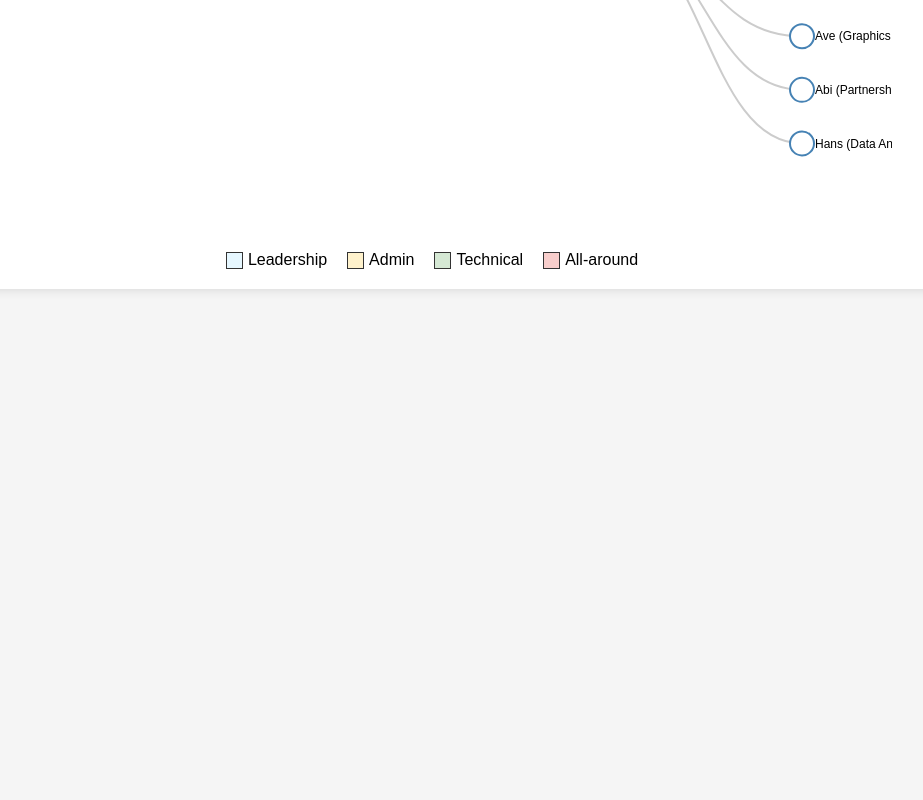
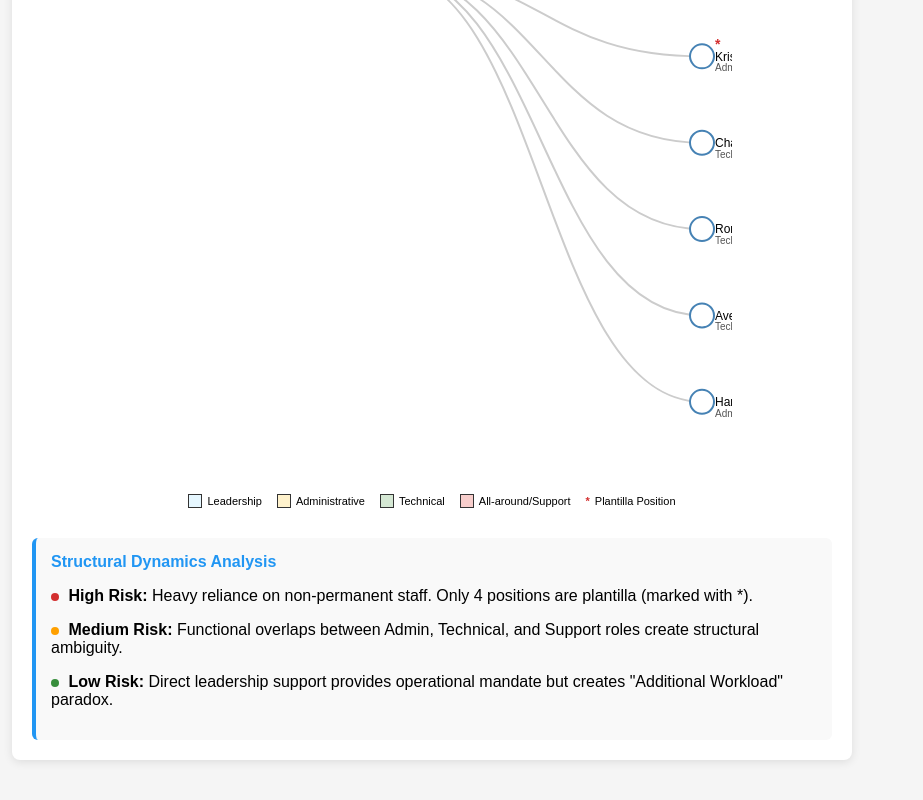
Before and after one commit to cognitioplus/strategic-planner, a plain HTML site: page orgstructure.html in a window 1280 px wide. Shown: the part 691-1491 px from the top of the page, without its empty margins (208-1131 px from the left). Before the commit the page ends 1000 px from the top, so only its background shows below. Drawn offline with nearby package versions, Linux system fonts and the light colour scheme.

Commit message:
Update orgstructure.html

```diff
--- a/orgstructure.html
+++ b/orgstructure.html
@@ -3,16 +3,17 @@
 <head>
     <meta charset="UTF-8">
     <meta name="viewport" content="width=device-width, initial-scale=1.0">
-    <title>WSP Secretariat Structure</title>
+    <title>WSP Secretariat Structure - Portrait View</title>
     <script src="https://d3js.org/d3.v7.min.js"></script>
     <style>
         body {
             font-family: Arial, sans-serif;
             margin: 20px;
             background-color: #f5f5f5;
+            padding: 20px;
         }
         .chart-container {
-            max-width: 1000px;
+            max-width: 800px;
             margin: 0 auto;
             background-color: white;
             padding: 20px;
@@ -50,14 +51,22 @@
         h1 {
             color: #333;
             text-align: center;
+            margin-bottom: 10px;
+        }
+        h2 {
+            color: #555;
+            text-align: center;
+            margin-top: 5px;
             margin-bottom: 20px;
+            font-size: 16px;
         }
         .legend {
             display: flex;
             justify-content: center;
-            gap: 20px;
-            margin-top: 20px;
+            gap: 15px;
+            margin-top: 15px;
             flex-wrap: wrap;
+            font-size: 11px;
         }
         .legend-item {
             display: flex;
@@ -65,76 +74,130 @@
             gap: 5px;
         }
         .legend-color {
-            width: 15px;
-            height: 15px;
+            width: 12px;
+            height: 12px;
             border: 1px solid #333;
         }
         .highlighted {
             fill: #ffeb3b !important;
             stroke: #ff9800 !important;
         }
+        .plantilla-marker {
+            font-weight: bold;
+            color: #d32f2f;
+        }
+        .analysis-section {
+            margin-top: 30px;
+            padding: 15px;
+            background-color: #f9f9f9;
+            border-radius: 6px;
+            border-left: 4px solid #2196f3;
+        }
+        .analysis-title {
+            color: #2196f3;
+            margin-bottom: 10px;
+            font-weight: bold;
+        }
+        .risk-indicator {
+            display: inline-block;
+            width: 8px;
+            height: 8px;
+            border-radius: 50%;
+            margin-right: 5px;
+        }
+        .high-risk {
+            background-color: #d32f2f;
+        }
+        .medium-risk {
+            background-color: #ffa000;
+        }
+        .low-risk {
+            background-color: #388e3c;
+        }
     </style>
 </head>
 <body>
     <div class="chart-container">
-        <h1>WSP Secretariat Structure</h1>
+        <h1>WorldSkills Philippines (WSP) Secretariat Structure</h1>
+        <h2>Portrait View - Organizational Hierarchy & Operational Dynamics</h2>
         <div id="chart"></div>
         <div class="legend">
             <div class="legend-item"><div class="legend-color" style="background-color: #e6f7ff;"></div> Leadership</div>
-            <div class="legend-item"><div class="legend-color" style="background-color: #fff2cc;"></div> Admin</div>
+            <div class="legend-item"><div class="legend-color" style="background-color: #fff2cc;"></div> Administrative</div>
             <div class="legend-item"><div class="legend-color" style="background-color: #d5e8d4;"></div> Technical</div>
-            <div class="legend-item"><div class="legend-color" style="background-color: #f8cecc;"></div> All-around</div>
+            <div class="legend-item"><div class="legend-color" style="background-color: #f8cecc;"></div> All-around/Support</div>
+            <div class="legend-item"><span class="plantilla-marker">* </span> Plantilla Position</div>
+        </div>
+
+        <div class="analysis-section">
+            <div class="analysis-title">Structural Dynamics Analysis</div>
+            <p><span class="risk-indicator high-risk"></span> <strong>High Risk:</strong> Heavy reliance on non-permanent staff. Only 4 positions are plantilla (marked with *).</p>
+            <p><span class="risk-indicator medium-risk"></span> <strong>Medium Risk:</strong> Functional overlaps between Admin, Technical, and Support roles create structural ambiguity.</p>
+            <p><span class="risk-indicator low-risk"></span> <strong>Low Risk:</strong> Direct leadership support provides operational mandate but creates "Additional Workload" paradox.</p>
         </div>
     </div>
 
     <script>
-        // Data structure based on the whiteboard image
+        // Data structure based on the provided information
         const data = {
-            name: "TESDO (DDG Vidal)",
+            name: "David B. Bungallon\nExecutive Director, ROMO",
             children: [
                 {
-                    name: "ROMO (to Dave)",
+                    name: "Dexter C. Hulleza\nChief TESD Specialist/Head, WorldSkills",
                     children: [
                         {
-                            name: "WS (Dexter)",
-                            children: [
-                                {
-                                    name: "Admin",
-                                    children: [
-                                        { name: "Alex (HR & Fin)" },
-                                        { name: "Dolf* (Admin Support)" },
-                                        { name: "Bianca (Supply Officer)" }
-                                    ]
-                                },
-                                {
-                                    name: "Technical",
-                                    children: [
-                                        { name: "Niezza (Senior)*" },
-                                        { name: "Tet (TESD II) Project Coordinator" },
-                                        { name: "Aira* (Writer / Researcher) - Tech-Sup" },
-                                        { name: "Mara (Proj. Coordinator)" },
-                                        { name: "Ron (IT Programmer) Tech Support" },
-                                        { name: "Charles (Tech Support)" },
-                                        { name: "Ave (Graphics - Tech Support)" },
-                                        { name: "Abi (Partnership focal)" },
-                                        { name: "Hans (Data Analyst)" }
-                                    ]
-                                },
-                                {
-                                    name: "All-around",
-                                    children: []
-                                }
-                            ]
+                            name: "Niezza G. Soriano*\nTESD Specialist I, WorldSkills",
+                            type: "Technical"
+                        },
+                        {
+                            name: "Aira Mae Dela Vega*\nTESD Specialist I, WorldSkills",
+                            type: "Technical"
+                        },
+                        {
+                            name: "Rodolfo G. Villena\nAdministrative Assistant III, ODDG-TESDO",
+                            type: "Administrative"
+                        },
+                        {
+                            name: "Maria Theresa K. Marin\nProject Coordinator, WorldSkills",
+                            type: "Technical"
+                        },
+                        {
+                            name: "Maradika Ysiaba M. Ramos\nProject Coordinator, WorldSkills",
+                            type: "Technical"
+                        },
+                        {
+                            name: "Abigail B. Pascual*\nAdministrative Support Staff, WorldSkills",
+                            type: "Administrative"
+                        },
+                        {
+                            name: "Kristine Danielle P. Vega*\nAdministrative Support Staff, WorldSkills",
+                            type: "Administrative"
+                        },
+                        {
+                            name: "Charles Dave A. Obejero\nTechnical Support Staff, WorldSkills",
+                            type: "All-around/Support"
+                        },
+                        {
+                            name: "Ron Inigo Barcayan\nTechnical Support Staff, WorldSkills",
+                            type: "All-around/Support"
+                        },
+                        {
+                            name: "Ave Aster Menciano\nTechnical Support Staff, WorldSkills",
+                            type: "All-around/Support"
+                        },
+                        {
+                            name: "Hans Orozco\nAdministrative Support Staff, ROMO",
+                            type: "Administrative"
                         }
                     ]
                 }
             ]
         };
 
-        // Set up dimensions and margins
-        const margin = {top: 20, right: 90, bottom: 30, left: 90};
-        const width = 960 - margin.left - margin.right;
-        const height = 800 - margin.top - margin.bottom;
+        // Set up dimensions for portrait view
+        const margin = {top: 20, right: 30, bottom: 30, left: 30};
+        const width = 700 - margin.left - margin.right;
+        const height = 1000 - margin.top - margin.bottom;
 
         // Create SVG element
         const svg = d3.select("#chart")
@@ -149,7 +212,7 @@
             .attr("class", "tooltip")
             .style("opacity", 0);
 
-        // Create tree layout
+        // Create tree layout (portrait orientation)
         const tree = d3.tree()
             .size([height, width]);
 
@@ -159,7 +222,7 @@
 
         // Define color scale for different departments
         const colorScale = d3.scaleOrdinal()
-            .domain(["Leadership", "Admin", "Technical", "All-around"])
+            .domain(["Leadership", "Administrative", "Technical", "All-around/Support"])
             .range(["#e6f7ff", "#fff2cc", "#d5e8d4", "#f8cecc"]);
 
         // Add links between nodes
@@ -198,19 +261,16 @@
             .attr("r", 12)
             .attr("fill", d => {
                 if (d.depth === 0) return colorScale("Leadership");
-                if (d.data.name === "Admin") return colorScale("Admin");
-                if (d.data.name === "Technical") return colorScale("Technical");
-                if (d.data.name === "All-around") return colorScale("All-around");
-                if (d.parent && d.parent.data.name === "Admin") return colorScale("Admin");
-                if (d.parent && d.parent.data.name === "Technical") return colorScale("Technical");
-                if (d.parent && d.parent.data.name === "All-around") return colorScale("All-around");
+                if (d.data.type === "Administrative") return colorScale("Administrative");
+                if (d.data.type === "Technical") return colorScale("Technical");
+                if (d.data.type === "All-around/Support") return colorScale("All-around/Support");
                 return "#ffffff";
             })
             .attr("stroke", d => {
                 if (d.depth === 0) return "#0056b3";
-                if (d.data.name === "Admin") return "#8a6d3b";
-                if (d.data.name === "Technical") return "#3c763d";
-                if (d.data.name === "All-around") return "#a94442";
+                if (d.data.type === "Administrative") return "#8a6d3b";
+                if (d.data.type === "Technical") return "#3c763d";
+                if (d.data.type === "All-around/Support") return "#a94442";
                 return "#333";
             });
 
@@ -219,13 +279,40 @@
             .attr("dy", "0.35em")
             .attr("x", d => d.children ? -13 : 13)
             .style("text-anchor", d => d.children ? "end" : "start")
-            .text(d => d.data.name)
+            .text(d => {
+                const nameParts = d.data.name.split('\n');
+                return nameParts[0];
+            })
             .style("font-weight", d => d.depth === 0 ? "bold" : "normal")
             .style("font-size", d => {
                 if (d.depth === 0) return "14px";
-                if (d.data.name === "Admin" || d.data.name === "Technical" || d.data.name === "All-around") return "13px";
                 return "12px";
             });
+
+        // Add position text below the name
+        node.append("text")
+            .attr("dy", "1.5em")
+            .attr("x", d => d.children ? -13 : 13)
+            .style("text-anchor", d => d.children ? "end" : "start")
+            .text(d => {
+                const nameParts = d.data.name.split('\n');
+                if (nameParts.length > 1) {
+                    return nameParts[1];
+                }
+                return "";
+            })
+            .style("font-size", "10px")
+            .style("fill", "#555");
+
+        // Add plantilla marker for positions marked with *
+        node.append("text")
+            .attr("dy", "-0.5em")
+            .attr("x", d => d.children ? -13 : 13)
+            .style("text-anchor", d => d.children ? "end" : "start")
+            .text(d => d.data.name.includes("*") ? "*" : "")
+            .style("font-weight", "bold")
+            .style("font-size", "14px")
+            .style("fill", "#d32f2f");
 
         // Add click functionality to expand/collapse nodes
         node.on("click", function(event, d) {
@@ -281,34 +368,58 @@
                 .attr("r", 12)
                 .attr("fill", d => {
                     if (d.depth === 0) return colorScale("Leadership");
-                    if (d.data.name === "Admin") return colorScale("Admin");
-                    if (d.data.name === "Technical") return colorScale("Technical");
-                    if (d.data.name === "All-around") return colorScale("All-around");
-                    if (d.parent && d.parent.data.name === "Admin") return colorScale("Admin");
-                    if (d.parent && d.parent.data.name === "Technical") return colorScale("Technical");
-                    if (d.parent && d.parent.data.name === "All-around") return colorScale("All-around");
+                    if (d.data.type === "Administrative") return colorScale("Administrative");
+                    if (d.data.type === "Technical") return colorScale("Technical");
+                    if (d.data.type === "All-around/Support") return colorScale("All-around/Support");
                     return "#ffffff";
                 })
                 .attr("stroke", d => {
                     if (d.depth === 0) return "#0056b3";
-                    if (d.data.name === "Admin") return "#8a6d3b";
-                    if (d.data.name === "Technical") return "#3c763d";
-                    if (d.data.name === "All-around") return "#a94442";
+                    if (d.data.type === "Administrative") return "#8a6d3b";
+                    if (d.data.type === "Technical") return "#3c763d";
+                    if (d.data.type === "All-around/Support") return "#a94442";
                     return "#333";
                 });
 
-            // Add text to new nodes
+            // Add name text to new nodes
             nodeEnter.append("text")
                 .attr("dy", "0.35em")
                 .attr("x", d => d.children ? -13 : 13)
                 .style("text-anchor", d => d.children ? "end" : "start")
-                .text(d => d.data.name)
+                .text(d => {
+                    const nameParts = d.data.name.split('\n');
+                    return nameParts[0];
+                })
                 .style("font-weight", d => d.depth === 0 ? "bold" : "normal")
                 .style("font-size", d => {
                     if (d.depth === 0) return "14px";
-                    if (d.data.name === "Admin" || d.data.name === "Technical" || d.data.name === "All-around") return "13px";
                     return "12px";
                 });
+
+            // Add position text to new nodes
+            nodeEnter.append("text")
+                .attr("dy", "1.5em")
+                .attr("x", d => d.children ? -13 : 13)
+                .style("text-anchor", d => d.children ? "end" : "start")
+                .text(d => {
+                    const nameParts = d.data.name.split('\n');
+                    if (nameParts.length > 1) {
+                        return nameParts[1];
+                    }
+                    return "";
+                })
+                .style("font-size", "10px")
+                .style("fill", "#555");
+
+            // Add plantilla marker to new nodes
+            nodeEnter.append("text")
+                .attr("dy", "-0.5em")
+                .attr("x", d => d.children ? -13 : 13)
+                .style("text-anchor", d => d.children ? "end" : "start")
+                .text(d => d.data.name.includes("*") ? "*" : "")
+                .style("font-weight", "bold")
+                .style("font-size", "14px")
+                .style("fill", "#d32f2f");
 
             // Update existing nodes
             nodeUpdate.attr("transform", d => `translate(${d.y},${d.x})`);
```
